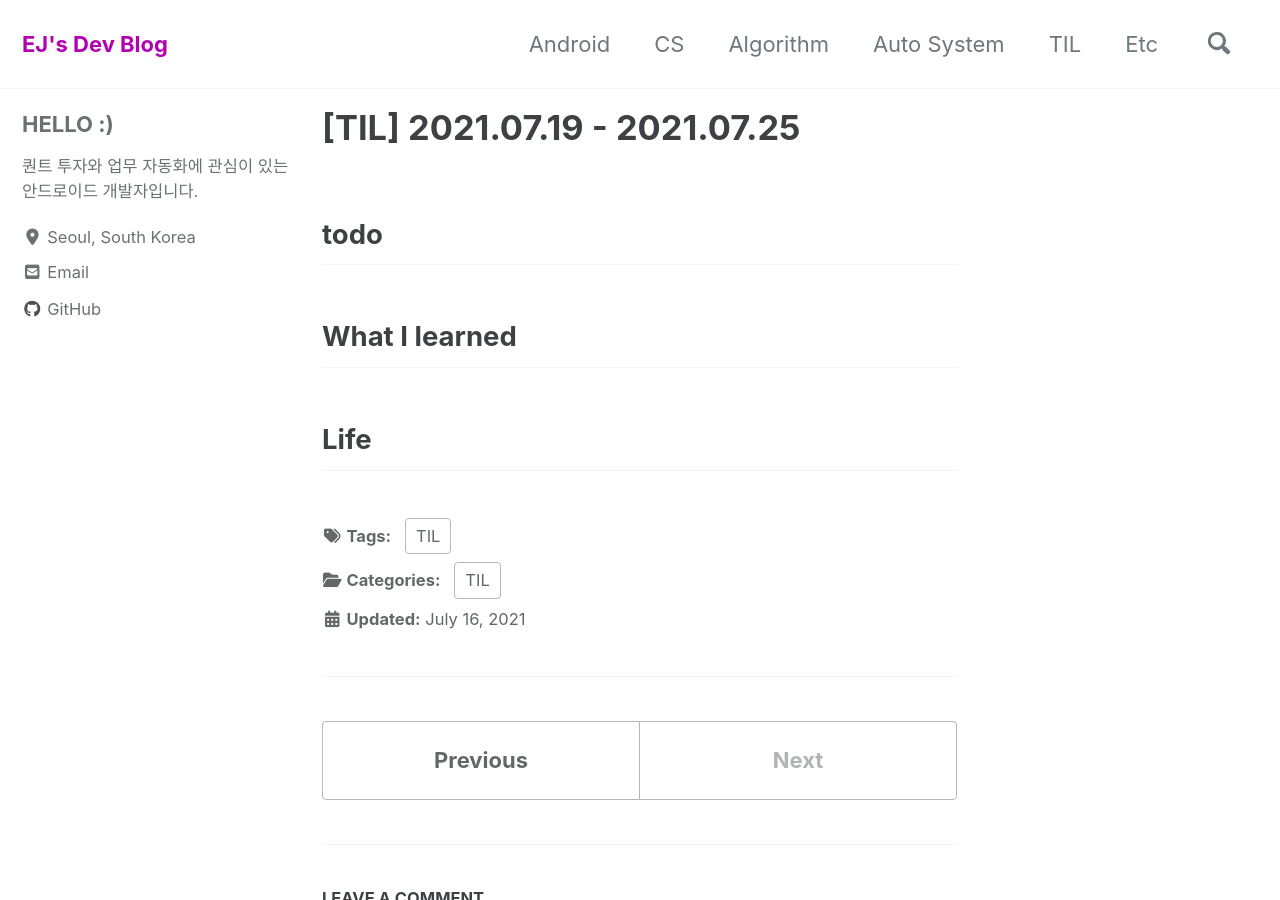
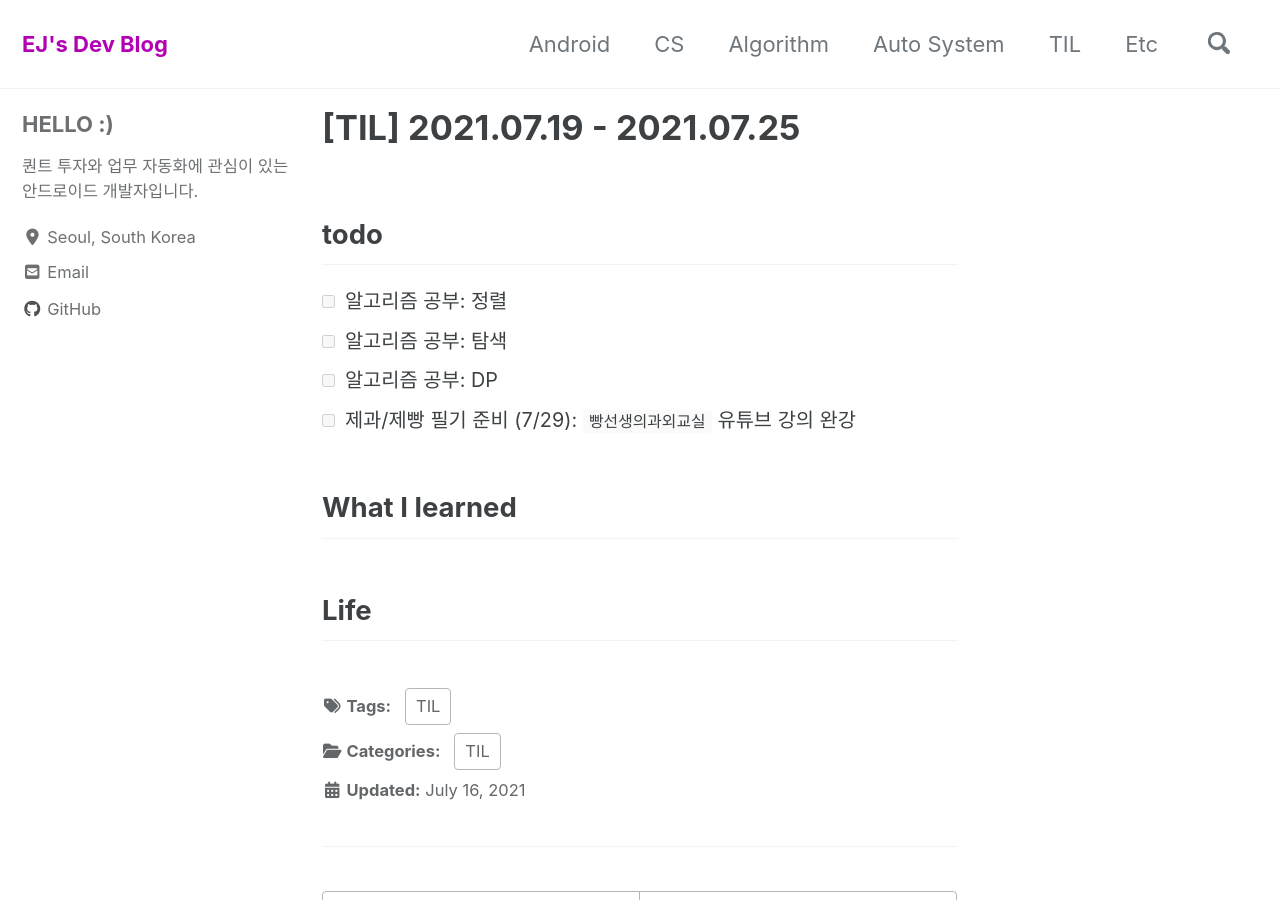
Before and after one commit to dev-eunji/dev-eunji.github.io, a Jekyll site: the page built from _posts/til/2021-07-19-TIL.md, in a window 1280 px wide and 900 px high. Built offline with Jekyll 4.4.1, drawn with Linux system fonts in a browser that asks for light colours; cached includes are drawn as plain includes; nearby versions of some CDN libraries; comment, search, counter and statistics services are not loaded.

Commit message:
[TIL] 20210719

```diff
--- a/_posts/til/2021-07-19-TIL.md
+++ b/_posts/til/2021-07-19-TIL.md
@@ -9,6 +9,11 @@ comments: true
 
 ## todo
 
+- [ ] 알고리즘 공부: 정렬
+- [ ] 알고리즘 공부: 탐색
+- [ ] 알고리즘 공부: DP
+- [ ] 제과/제빵 필기 준비 (7/29): `빵선생의과외교실` 유튜브 강의 완강
+
 ## What I learned
 
 ## Life
```
